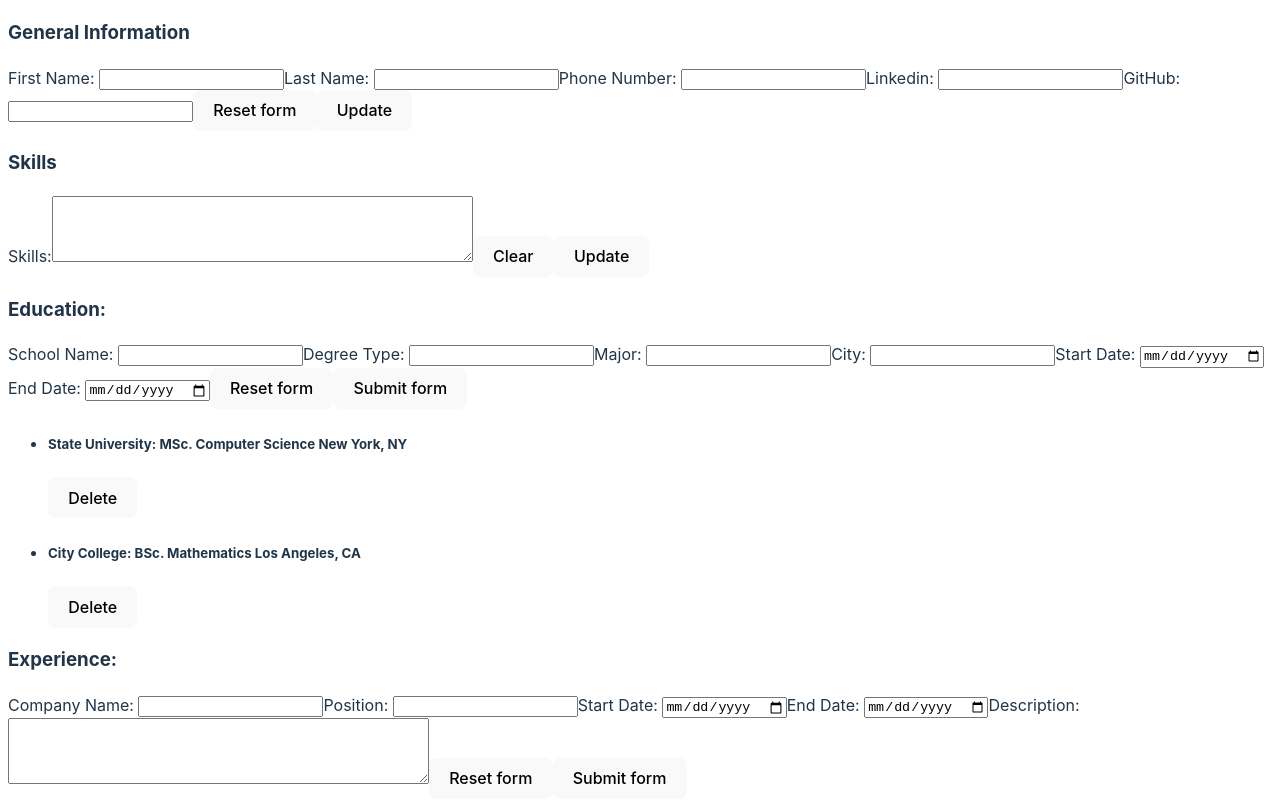
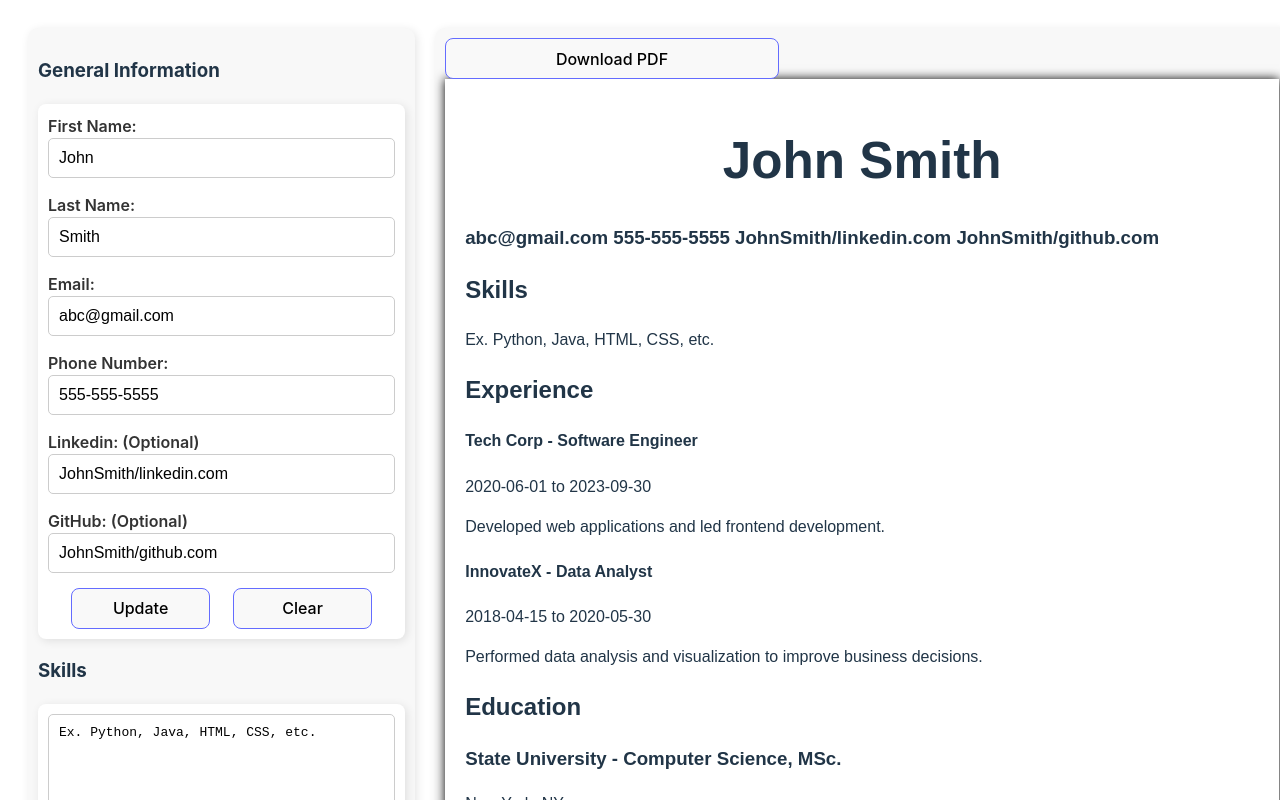
Before and after one commit to sara-naeem-cs/ResumeBuilder, a React (Vite) app: page / in a window 1280 px wide. Shown: the top 800 px of the page. Built offline with nearby package versions, Linux system fonts and the light colour scheme.

Commit message:
Completed styling and added all components and resume. Need to fix edit button

```diff
--- a/package.json
+++ b/package.json
@@ -10,6 +10,8 @@
     "preview": "vite preview"
   },
   "dependencies": {
+    "html2canvas": "^1.4.1",
+    "jspdf": "^2.5.2",
     "react": "^18.3.1",
     "react-dom": "^18.3.1"
   },
--- a/src/EducationSection.jsx
+++ b/src/EducationSection.jsx
@@ -43,15 +43,16 @@ function EducationForm({ setEducations, length }) {
           End Date: <input type="date" name="" />
         </label>
 
-        <button type="reset">Reset form</button>
-        <button type="submit">Submit form</button>
+        <div className="button-container">
+          <button type="submit">Submit</button>
+          <button type="reset">Clear</button>
+        </div>
       </form>
     </>
   );
 }
 
 export default function EducationSection({ educations, setEducations }) {
-  //const [educations, setEducations] = useState([]); //Declare empty list to start
 
   function deleteEducation(index) {
     const newEducationsList = educations.filter((education) => education.id !== index);
@@ -60,10 +61,11 @@ export default function EducationSection({ educations, setEducations }) {
 
   const listEducations = educations.map((education) =>
     <li key={education.id}>
-
-      <h5><b>{education.schoolName}:</b> {education.degreeType}{' ' + education.major + ' '} {education.schoolLocation}</h5>
-      {/*<p>{education.educationStartDate} to {education.educationEndDate}</p>*/}
-      <button type="button" onClick={() => deleteEducation(education.id)}>Delete</button>
+      <h5><b>{education.schoolName}:</b> {education.degreeType}{' ' + education.major + ' '}</h5>
+      <div className="button-container">
+        <button type="button" onClick={() => deleteEducation(education.id)}>Delete</button>
+        <button type="button">Edit</button>
+      </div>
     </li>
   );
 
@@ -71,7 +73,7 @@ export default function EducationSection({ educations, setEducations }) {
     <>
       <h3>Education:</h3>
       <EducationForm setEducations={setEducations} length={educations.length} ></EducationForm>
-      <ul>{listEducations}</ul> {/* Render the experiences list here */}
+      <ul>{listEducations}</ul>
 
     </>
   )
--- a/src/ExperienceSection.jsx
+++ b/src/ExperienceSection.jsx
@@ -19,54 +19,61 @@ function ExperienceForm({ setExperiences, length }) {
     const experienceWithId = { ...formJson, id: length + 1 };
 
     addExperience(setExperiences, experienceWithId)
+
+    clearForm();
+
   }
+
   return (
     <>
       <form method="post" onSubmit={handleSubmit}>
         <label>
-          Company Name: <input name="companyName" defaultValue=""/>
+          Company Name: <input name="companyName" defaultValue="" />
         </label>
         <label>
-          Position: <input name="position" defaultValue=""/>
+          Position: <input name="position" defaultValue="" />
         </label>
         <label>
-          Start Date: <input type="date" name="experienceStartDate"/>
+          Start Date: <input type="date" name="experienceStartDate" />
         </label>
         <label>
-          End Date: <input type="date" name="experienceEndDate"/>
+          End Date: <input type="date" name="experienceEndDate" />
         </label>
         <label>
           Description:
           <textarea
             name="jobDescription"
             defaultValue=""
-            rows="4" // Initial height
-            cols="50" // Initial width
+            rows="5" // Initial height
+            cols="40" // Initial width
           />
         </label>
-        <button type="reset">Reset form</button>
-        <button type="submit">Submit form</button>
+        <div className="button-container">
+          <button type="submit">Submit</button>
+          <button type="reset">Clear</button>
+        </div>
       </form>
     </>
   );
 }
 
-export default function EducationSection({ experiences, setExperiences}) {
+export default function EducationSection({ experiences, setExperiences }) {
 
-  //const [experiences, setExperiences] = useState([]); //Declare empty list to start
-
-  function deleteExperience(index){
+  function deleteExperience(index) {
     const newExperiencesList = experiences.filter((experience) => experience.id !== index);
     setExperiences(newExperiencesList);
   }
 
   const listExperiences = experiences.map((experience) =>
-    <li  key={experience.id}>
+    <li key={experience.id}>
 
       <h5><b>{experience.companyName}:</b> {' ' + experience.position + ' '}</h5>
-        <h6>{experience.experienceStartDate} - {experience.experienceEndDate}</h6>
       <p>{experience.jobDescription}</p>
+      <div className="button-container">
         <button type="button" onClick={() => deleteExperience(experience.id)}>Delete</button>
+        <button type="button">Edit</button>
+      </div>
+
     </li>
   );
 
@@ -74,12 +81,8 @@ export default function EducationSection({ experiences, setExperiences}) {
     <>
       <h3>Experience:</h3>
       <ExperienceForm setExperiences={setExperiences} length={experiences.length}></ExperienceForm>
-        <ul>{listExperiences}</ul> {/* Render the experiences list here */}
-
+      <ul>{listExperiences}</ul>
     </>
   )
 
 }
-
-
-// Look into how to do an edit
--- a/src/GeneralInformation.jsx
+++ b/src/GeneralInformation.jsx
@@ -15,6 +15,7 @@ export default function GeneralInformation({ genInfo, setGenInfo }) {
       const updatedGenInfoValues = {
         firstName: formData.get('firstName'),
         lastName: formData.get('lastName'),
+        email: formData.get('email'),
         phoneNumber: formData.get('phoneNumber'),
         linkedin: formData.get('linkedin'),
         github: formData.get('github')
@@ -22,26 +23,44 @@ export default function GeneralInformation({ genInfo, setGenInfo }) {
       console.log(updatedGenInfoValues)
       setGenInfo(updatedGenInfoValues)
     }
+
+    function clearForm() {
+      // Clear the form values by resetting the state to empty
+      setGenInfo({
+        firstName: '',
+        lastName: '',
+        email: '',
+        phoneNumber: '',
+        linkedin: '',
+        github: ''
+      });
+    }
+
     return (
       <>
         <form method="post" onSubmit={handleSubmit}>
           <label>
-            First Name: <input name="firstName" defaultValue="" />
+            First Name: <input name="firstName" defaultValue={genInfo.firstName} />
           </label>
           <label>
-            Last Name: <input name="lastName" defaultValue="" />
+            Last Name: <input name="lastName" defaultValue={genInfo.lastName} />
           </label>
           <label>
-            Phone Number: <input name="phoneNumber" defaultValue="" />
+            Email: <input name="email" defaultValue={genInfo.email} />
           </label>
           <label>
-            Linkedin: <input name="linkedin" defaultValue="" />
+            Phone Number: <input name="phoneNumber" defaultValue={genInfo.phoneNumber} />
           </label>
           <label>
-            GitHub: <input name="github" defaultValue="" />
+            Linkedin: (Optional) <input name="linkedin" defaultValue={genInfo.linkedin} />
           </label>
-          <button type="reset">Reset form</button>
-          <button type="submit">Update</button>
+          <label>
+            GitHub: (Optional) <input name="github" defaultValue={genInfo.github} />
+          </label>
+          <div className="button-container">
+            <button type="submit">Update</button>
+            <button onClick={clearForm}>Clear</button>
+          </div>
         </form>
       </>
     );
--- a/src/Skills.jsx
+++ b/src/Skills.jsx
@@ -14,20 +14,26 @@ export default function Skills({ skillsInfo, setSkillsInfo }) {
       setSkillsInfo(formData.get('skillsDescription'))
 
     }
+
+    function clearForm(){
+      setSkillsInfo("");
+    }
+
     return (
       <>
         <form method="post" onSubmit={handleSubmit}>
           <label>
-            Skills:
             <textarea
               name="skillsDescription"
-              defaultValue=""
-              rows="4" // Initial height
-              cols="50" // Initial width
+              defaultValue={skillsInfo}
+              rows="5" // Initial height
+              cols="40" // Initial width
             />
           </label>
-          <button type="reset">Clear</button>
+          <div className="button-container">
           <button type="submit">Update</button>
+          <button onClick={clearForm}>Clear</button>
+        </div>
         </form>
       </>
     );
--- a/src/index.css
+++ b/src/index.css
@@ -18,17 +18,6 @@ a {
   color: #646cff;
   text-decoration: inherit;
 }
-a:hover {
-  color: #535bf2;
-}
-
-body {
- /*margin: 0;
-  display: block;
-  place-items: center;
-  min-width: 320px;
-  min-height: 100vh;*/
-}
 
 h1 {
   font-size: 3.2em;
@@ -42,17 +31,91 @@ button {
   font-size: 1em;
   font-weight: 500;
   font-family: inherit;
-  background-color: #1a1a1a;
   cursor: pointer;
+  border-color: #646cff;
   transition: border-color 0.25s;
+  width: 40%;
 }
+
 button:hover {
-  border-color: #646cff;
+  border-color: #fcfcfe;
+  background-color: #646cff;
+  color: white;
 }
 button:focus,
 button:focus-visible {
   outline: 4px auto -webkit-focus-ring-color;
 }
+
+.app-container {
+  display: flex;
+  justify-content: space-between;
+  align-items: flex-start;
+  padding: 20px;
+  gap: 20px;
+}
+
+.form-container {
+  width: 30%;
+  padding: 10px;
+  background: #f8f8f8;
+  border-radius: 10px;
+  box-shadow: 2px 2px 10px rgba(0, 0, 0, 0.1);
+}
+.resume-container {
+  width: 70%;
+  padding: 10px;
+  background: #f8f8f8;
+  border-radius: 10px;
+  box-shadow: 2px 2px 10px rgba(0, 0, 0, 0.1);
+}
+
+form {
+  background: white;
+  padding: 10px;
+  border-radius: 8px;
+  box-shadow: 2px 2px 10px rgba(0, 0, 0, 0.1);
+  max-width: 500px;
+  margin: 10px 0;
+  display: flex;
+  flex-direction: column;
+  justify-content: space-between;
+  gap: 15px;
+}
+
+/* Labels */
+form label {
+  display: flex;
+  flex-direction: column;
+  font-size: 1em;
+  font-weight: 600;
+  color: #333;
+}
+
+form input, textarea{
+  padding: 10px;
+  font-size: 1em;
+  border: 1px solid #ccc;
+  border-radius: 5px;
+  outline: none;
+  transition: border 0.3s ease, box-shadow 0.3s ease;
+}
+form input:focus {
+  border: 1px solid #646cff;
+  box-shadow: 0px 0px 5px rgba(100, 108, 255, 0.5);
+}
+.button-container{
+  display: flex;
+  justify-content: space-evenly;
+  width: 100%;
+}
+
+
+
+
+
+
+
 
 
 @media (prefers-color-scheme: light) {
--- a/src/main.jsx
+++ b/src/main.jsx
@@ -9,16 +9,16 @@ import ExperienceSection from './ExperienceSection.jsx'
 import Resume from './resume.jsx'
 import Skills from './Skills.jsx'
 
-//createRoot(document.getElementById('root')).render(
 
 function App (){
 
   const [genInfo, setGenInfo] = useState({
     firstName: 'John',
     lastName: 'Smith',
+    email: 'abc@gmail.com',
     phoneNumber: '555-555-5555',
-    linkedin: 'Linkedin Url',
-    github: 'Github Url'
+    linkedin: 'JohnSmith/linkedin.com',
+    github: 'JohnSmith/github.com'
   });
   const [skills, setSkills] = useState("Ex. Python, Java, HTML, CSS, etc.");
 
@@ -63,13 +63,20 @@ function App (){
     }
   ]);
   return(
-  <StrictMode>
-    <GeneralInformation genInfo={genInfo} setGenInfo={setGenInfo}></GeneralInformation>
-    <Skills skillsInfo={skills} setSkillsInfo={setSkills}></Skills>
-    <EducationSection educations={educations} setEducations={setEducations}></EducationSection>
-    <ExperienceSection experiences={experiences} setExperiences={setExperiences}></ExperienceSection>
-    <Resume genInfo={genInfo} skills={skills} experiences={experiences} educations={educations} />
-  </StrictMode>
+    <StrictMode>
+      <div className="app-container">
+        <div className="form-container">
+          <GeneralInformation genInfo={genInfo} setGenInfo={setGenInfo} />
+          <Skills skillsInfo={skills} setSkillsInfo={setSkills} />
+          <EducationSection educations={educations} setEducations={setEducations} />
+          <ExperienceSection experiences={experiences} setExperiences={setExperiences} />
+        </div>
+
+        <div className="resume-container">
+          <Resume genInfo={genInfo} skills={skills} experiences={experiences} educations={educations} />
+        </div>
+      </div>
+    </StrictMode>
   )
 }
 createRoot(document.getElementById('root')).render(<App />);
--- a/src/resume.css
+++ b/src/resume.css
@@ -1,26 +1,26 @@
-.resume-container {
-    width: 600px;
+.resume-page-container {
+  width: 794px; /* A4 width in pixels */
+  height: 1123px; /* A4 height in pixels */
+  padding: 20px;
+  background: white;
+  box-shadow: 0px 0px 10px rgba(0, 0, 0, 1.5);
   margin: auto;
-    padding: 20px;
-    border: 2px solid black;
-    background-color: white;
-    box-shadow: 3px 3px 10px rgba(0, 0, 0, 0.2);
   font-family: Arial, sans-serif;
 }
 
-  .resume-container h1 {
+.resume-page-container h1 {
   text-align: center;
 }
 
-  .resume-container section {
+.resume-page-container section {
   margin-bottom: 20px;
 }
 
-  .resume-container ul {
+.resume-page-container ul {
   list-style-type: none;
   padding: 0;
 }
 
-  .resume-container li {
+.resume-page-container li {
   margin-bottom: 10px;
 }
--- a/src/resume.jsx
+++ b/src/resume.jsx
@@ -1,19 +1,44 @@
-import React from 'react';
-import './resume.css'; // Ensure you have styles for the resume layout
+import React, { useRef } from "react";
+import html2canvas from "html2canvas";
+import jsPDF from "jspdf";
+import "./resume.css"; // Ensure you have styles for the resume layout
 
 export default function Resume({ genInfo, skills, experiences, educations }) {
+  const resumeRef = useRef(); // Reference to the resume div
+
+  const downloadResume = () => {
+    const input = resumeRef.current;
+    html2canvas(input, { scale: 2 }).then((canvas) => {
+      const imgData = canvas.toDataURL("image/png");
+      const pdf = new jsPDF("p", "mm", "a4");
+      const imgWidth = 210; // A4 width in mm
+      const imgHeight = (canvas.height * imgWidth) / canvas.width; // Maintain aspect ratio
+      pdf.addImage(imgData, "PNG", 0, 0, imgWidth, imgHeight);
+      pdf.save("resume.pdf");
+    });
+  };
+
   return (
-    <div className="resume-container">
-      <h1>{genInfo.firstName} {genInfo.lastName}</h1>
+    <div>
+      <button onClick={downloadResume} className="download-btn">
+        Download PDF
+      </button>
+      <div ref={resumeRef} className="resume-page-container">
+        <h1>
+          {genInfo.firstName} {genInfo.lastName}
+        </h1>
         <section>
-        <h3>{genInfo.phoneNumber} {genInfo.linkedin} {genInfo.github}</h3>
-
+        <h3>
+          {genInfo.email && <span>{genInfo.email} </span>}
+          {genInfo.phoneNumber && <span>{genInfo.phoneNumber} </span>}
+          {genInfo.linkedin && <span>{genInfo.linkedin} </span>}
+          {genInfo.github && <span>{genInfo.github} </span>}
+        </h3>
         </section>
 
         <section>
           <h2>Skills</h2>
           <p>{skills}</p>
-
         </section>
 
         <section>
@@ -21,8 +46,12 @@ export default function Resume({ genInfo, skills, experiences, educations }) {
           <ul>
             {experiences.map((exp) => (
               <li key={exp.id}>
-              <h3>{exp.companyName} - {exp.position}</h3>
-              <p>{exp.experienceStartDate} to {exp.experienceEndDate}</p>
+                <h4>
+                  {exp.companyName} - {exp.position}
+                </h4>
+                <p>
+                  {exp.experienceStartDate} to {exp.experienceEndDate}
+                </p>
                 <p>{exp.jobDescription}</p>
               </li>
             ))}
@@ -32,15 +61,20 @@ export default function Resume({ genInfo, skills, experiences, educations }) {
         <section>
           <h2>Education</h2>
           <ul>
-          {educations.map((edu) => (
-            <li key={edu.id}>
-              <h3>{edu.schoolName} - {edu.major}</h3>
-              <p>{edu.schoolLocation}</p>
-              <p>{edu.educationStartDate} to {edu.educationEndDate}</p>
+            {educations.map((education) => (
+              <li key={education.id}>
+                <h3>
+                  {education.schoolName} - {education.major}, {education.degreeType}
+                </h3>
+                <p>{education.schoolLocation}</p>
+                <p>
+                  {education.educationStartDate} to {education.educationEndDate}
+                </p>
               </li>
             ))}
           </ul>
         </section>
       </div>
+    </div>
   );
 }
```
Also changed, not shown: 1 other file (tests, documents, lock files or other folders). Lines whose indentation alone changed are shown as unchanged.
